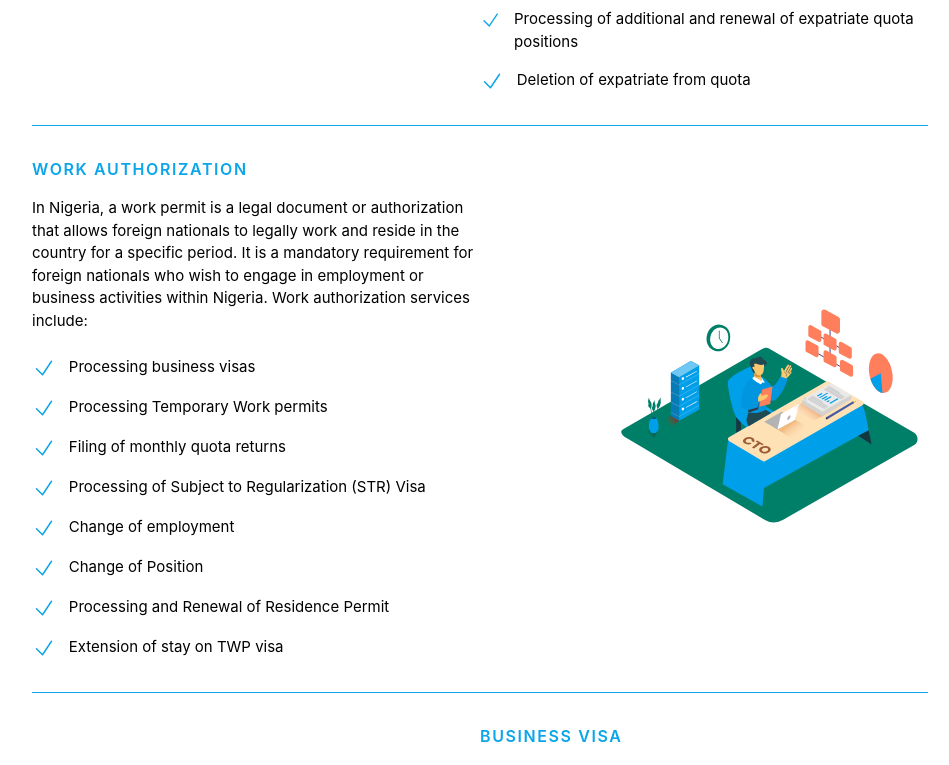
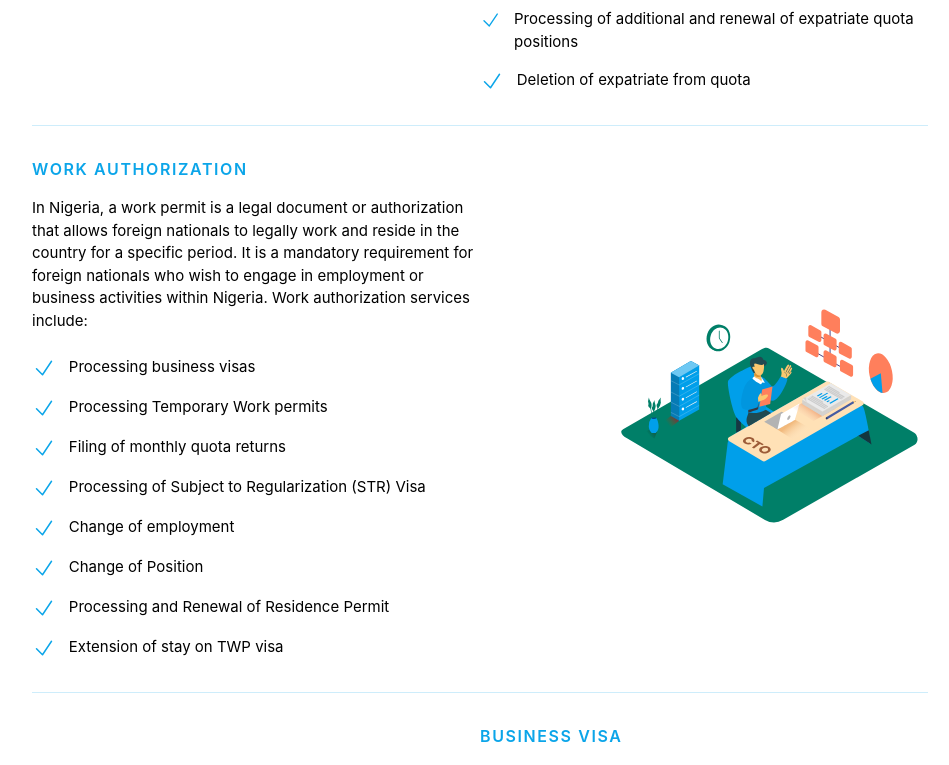
Before and after one commit to nikolasdevs/zinafri_new, a Vue app: page /service in a window 1280 px wide. Shown: the part 580-1345 px from the top of the page, without its empty margins (160-1109 px from the left). Built offline with nearby package versions, Linux system fonts and the light colour scheme.

Commit message:
opacity added to the divider

```diff
--- a/src/assets/main.css
+++ b/src/assets/main.css
@@ -65,7 +65,7 @@
   content: "";
   display: block;
   height: 1px;
-  background-color: rgb(11, 165, 233);
+  background-color: rgba(11, 165, 233, 0.2);
   position: absolute;
   top: 0;
   left: 0;
```
